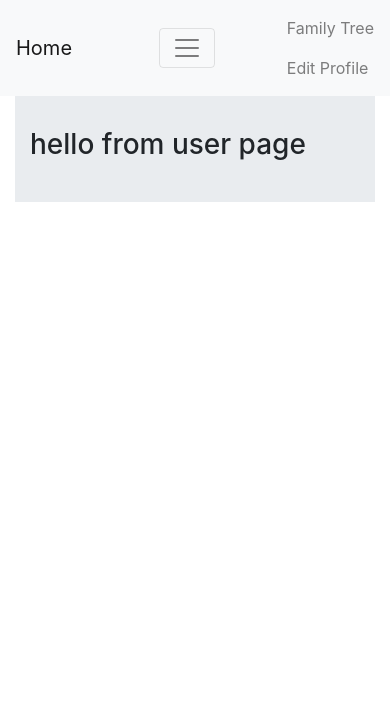
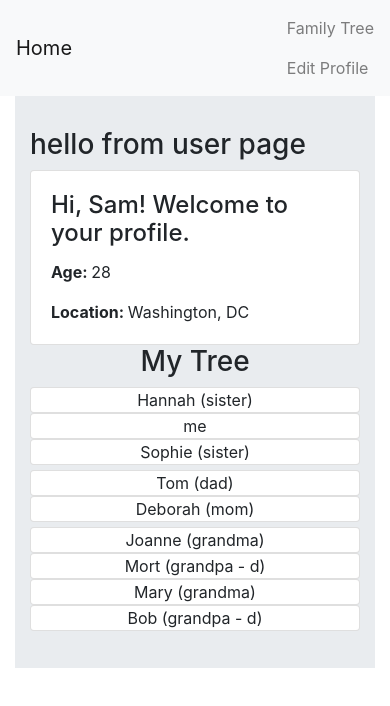
Before and after one commit to longhike/recount_proj, a website: page views/index.html in a window 390 px wide. Drawn offline with nearby package versions, Linux system fonts and the light colour scheme.

Commit message:
home page hardcoded

```diff
--- a/views/index.html
+++ b/views/index.html
@@ -9,39 +9,62 @@
       integrity="sha384-B0vP5xmATw1+K9KRQjQERJvTumQW0nPEzvF6L/Z6nronJ3oUOFUFpCjEUQouq2+l"
       crossorigin="anonymous"
     />
-    <link rel="stylesheet" href="style.css" />
+    <link rel="stylesheet" href="./style.css" />
     <title>Document</title>
   </head>
   <body>
+    <!-- NAVBAR -->
     <nav class="navbar navbar-expand-lg navbar-light bg-light">
       <div class="container-fluid">
         <a class="navbar-brand" id="home-button">Home</a>
-        <button
-          class="navbar-toggler"
-          type="button"
-          data-bs-toggle="collapse"
-          data-bs-target="#navbarNavAltMarkup"
-          aria-controls="navbarNavAltMarkup"
-          aria-expanded="false"
-          aria-label="Toggle navigation"
-        >
-          <span class="navbar-toggler-icon"></span>
-        </button>
         <div class="navbar-nav">
           <a class="nav-link" id="tree-button">Family Tree</a>
           <a class="nav-link" id="edit-button">Edit Profile</a>
         </div>
       </div>
     </nav>
+    <!-- CONTAINER FOR ALL CONTENT -->
     <div class="container">
       <div class="jumbotron jumbotron-fluid">
         <div class="container">
+          <!-- USER PAGE -->
           <div id="user-page">
             <h3>hello from user page</h3>
+            <div class="card">
+              <div class="card-body">
+                <div class="card-title">
+                  <h4>Hi, Sam! Welcome to your profile.</h4>
+                </div>
+                <p class="card-text"><strong>Age: </strong> 28</p>
+                <p class="card-text">
+                  <strong>Location: </strong> Washington, DC
+                </p>
+              </div>
+            </div>
+            <div id="tree" style="text-align: center;">
+              <h3>My Tree</h3>
+              <div class="row">
+                <div class="_col col-md-4"><div class="card">Hannah (sister)</div></div>
+                <div class="_col col-md-4"><div class="card">me</div></div>
+                <div class="_col col-md-4"><div class="card">Sophie (sister)</div></div>
+              </div>
+              <div class="row">
+                <div class="_col col-md-6"><div class="card">Tom (dad)</div></div>
+                <div class="_col col-md-6"><div class="card">Deborah (mom)</div></div>
+              </div>
+              <div class="row">
+                <div class="_col col-md-3"><div class="card">Joanne (grandma)</div></div>
+                <div class="_col col-md-3"><div class="card">Mort (grandpa - d)</div></div>
+                <div class="_col col-md-3"><div class="card">Mary (grandma)</div></div>
+                <div class="_col col-md-3"><div class="card">Bob (grandpa - d)</div></div>
+              </div>
+            </div>
           </div>
+          <!-- USER TREE -->
           <div id="user-tree" style="display: none">
             <h3>hello from user tree</h3>
           </div>
+          <!-- USER EDIT -->
           <div id="user-edit" style="display: none">
             <h3>hello from user edit</h3>
           </div>
--- a/views/style.css
+++ b/views/style.css
@@ -0,0 +1,3 @@
+.row {
+    margin-bottom: 5px;
+}
```
